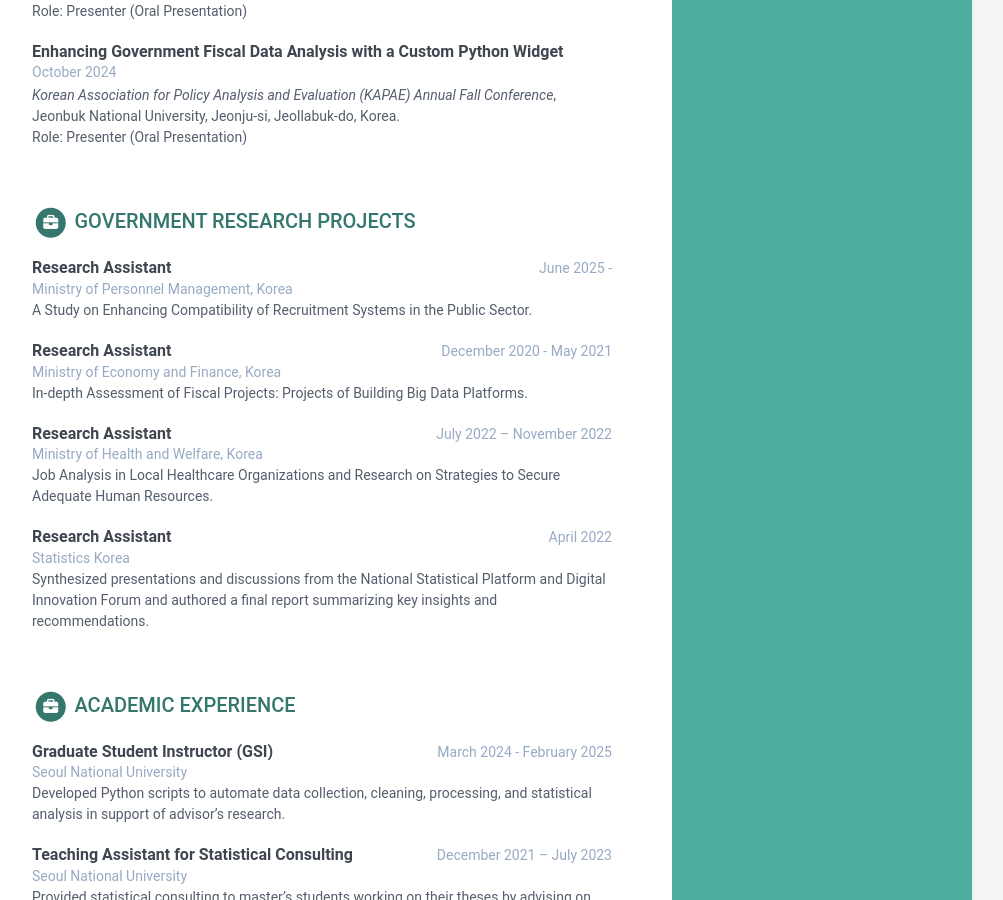
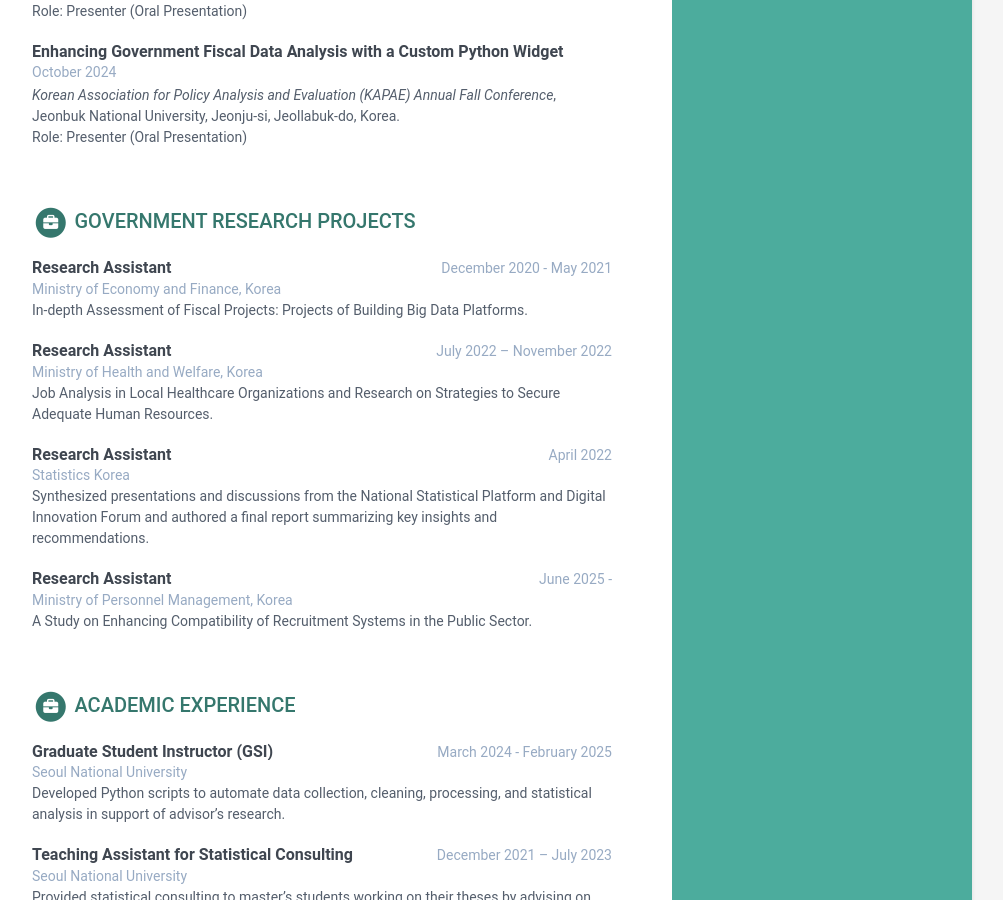
Before and after one commit to WookieLee/wookielee.github.io, a Jekyll site: the page built from index.html, in a window 1280 px wide and 900 px high, scrolled down 2017 px. Shown: the whole window, without its empty margins (168-1171 px from the left). Built offline with Jekyll 4.4.1, drawn with Linux system fonts in a browser that asks for light colours; part of the change alters nothing that is shown.

```diff
--- a/_data/data.yml
+++ b/_data/data.yml
@@ -97,11 +97,6 @@ experiences:
   title: Government Research Projects
   info:
   - role: <b>Research Assistant</b>
-    time: June 2025 -
-    company: Ministry of Personnel Management, Korea
-    details: |
-      A Study on Enhancing Compatibility of Recruitment Systems in the Public Sector.
-  - role: <b>Research Assistant</b>
     time: December 2020 - May 2021
     company: Ministry of Economy and Finance, Korea
     details: |
@@ -116,6 +111,11 @@ experiences:
     company: Statistics Korea
     details: |
       Synthesized presentations and discussions from the National Statistical Platform and Digital Innovation Forum and authored a final report summarizing key insights and recommendations.
+  - role: <b>Research Assistant</b>
+    time: June 2025 -
+    company: Ministry of Personnel Management, Korea
+    details: |
+      A Study on Enhancing Compatibility of Recruitment Systems in the Public Sector.
 
 academic-experience:
   title: Academic Experience
```
